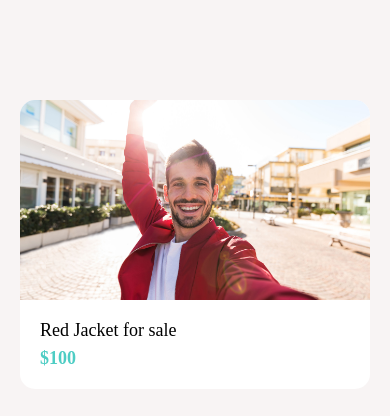
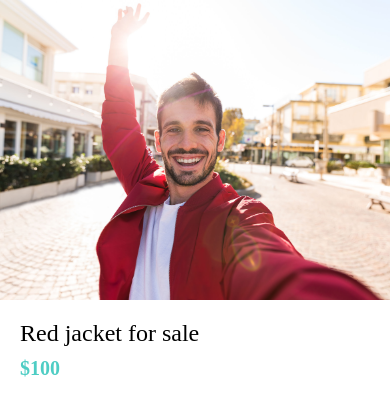
Before and after one commit to AliSabet81/React-native-ecommerce, a React Native app: screen / in a window 390 px wide. Shown: the top 416 px of the page. Built offline with nearby package versions, Linux system fonts and the light colour scheme.

Commit message:
listing detail screen

```diff
--- a/App.tsx
+++ b/App.tsx
@@ -3,25 +3,16 @@
 import WelcomeScreen from "./app/screens/WelcomeScreen";
 import React from "react";
 import { Card } from "./app/components/Card/Card";
+import ListingDetailsScreen from "./app/screens/ListingDetailsScreen";
 
 export default function App() {
   StatusBar.currentHeight;
-  return (
-    <View style={styles.container}>
-      <Card
-        title="Red Jacket for sale"
-        subTitle="$100"
-        image={require("./app/assets/jacket.jpg")}
-      />
-    </View>
-  );
+  return <ListingDetailsScreen />;
 }
 
 const styles = StyleSheet.create({
   container: {
     flex: 1,
     backgroundColor: "#f8f4f4",
-    padding: 20,
-    paddingTop: 100,
   },
 });
--- /dev/null
+++ b/app/screens/ListingDetailsScreen.tsx
@@ -0,0 +1,36 @@
+import React from "react";
+import { Image, StyleSheet, View } from "react-native";
+import { AppText } from "../components";
+import { colors } from "../config/colors";
+
+const ListingDetailsScreen = () => {
+  return (
+    <View>
+      <Image style={styles.image} source={require("../assets/jacket.jpg")} />
+      <View style={styles.detailsContainer}>
+        <AppText style={styles.title}>Red jacket for sale</AppText>
+        <AppText style={styles.price}>$100</AppText>
+      </View>
+    </View>
+  );
+};
+
+const styles = StyleSheet.create({
+  image: {
+    width: "100%",
+    height: 300,
+  },
+  detailsContainer: { padding: 20 },
+  title: {
+    fontSize: 24,
+    fontWeight: "500",
+  },
+  price: {
+    color: colors.secondary,
+    fontWeight: "bold",
+    fontSize: 20,
+    marginVertical: 10,
+  },
+});
+
+export default ListingDetailsScreen;
--- a/app/screens/ViewImageScreen.tsx
+++ b/app/screens/ViewImageScreen.tsx
@@ -1,7 +1,6 @@
 import React from "react";
 import { Image, StyleSheet, View } from "react-native";
-
-import colors from "../config/colors";
+import { colors } from "../config/colors";
 
 const ViewImageScreen = () => {
   return (
```
